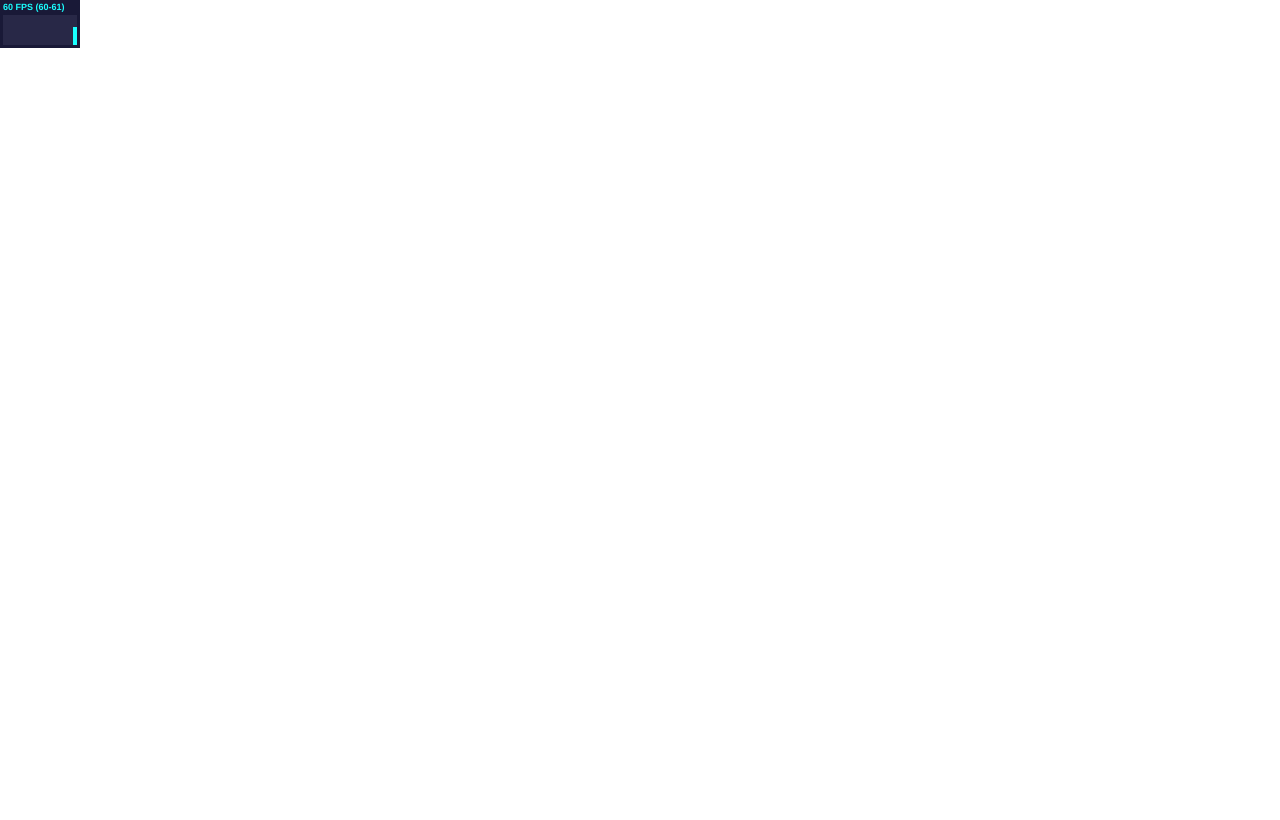
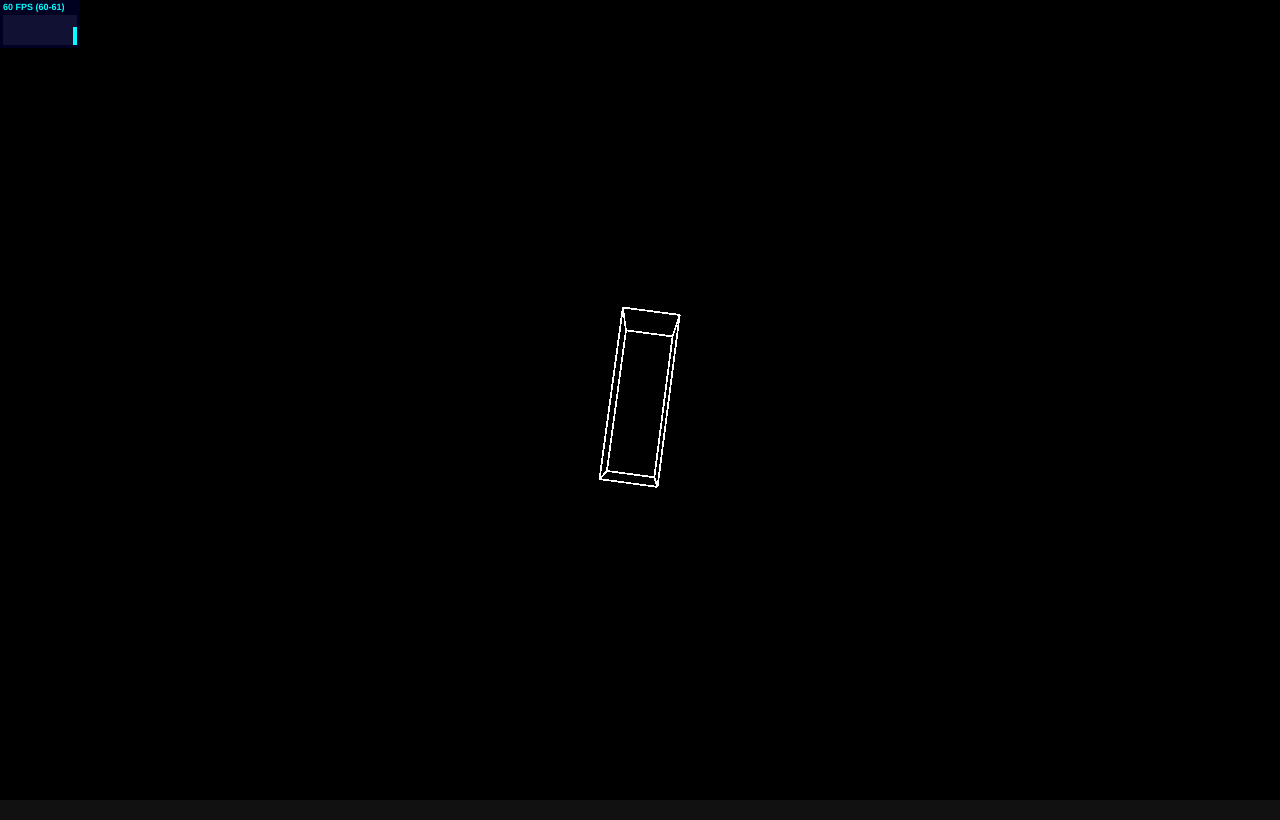
Before and after one commit to mybuddymichael/webgl, a plain HTML site: page index.html in a window 1280 px wide. Drawn offline with Linux system fonts and the light colour scheme.

Commit message:
Add style

```diff
--- a/index.html
+++ b/index.html
@@ -3,7 +3,7 @@
 <head>
   <meta charset='utf-8' />
   <title>WebGL test</title>
-  <!-- <link href='style/style.css' rel='stylesheet' type='text/css' /> -->
+  <link href='style/style.css' rel='stylesheet' type='text/css' />
   <script src='vendor/zepto.js'></script>
   <script src='vendor/three.js'></script>
   <script src='vendor/stats.js'></script>
--- a/style/style.scss
+++ b/style/style.scss
@@ -3,16 +3,3 @@
 body, canvas {
   background-color: #111111;
 }
-
-canvas {
-  image-rendering: -webkit-optimize-contrast;
-  image-rendering: -moz-crisp-edges;
-  image-rendering: -o-crisp-edges;
-  -ms-interpolation-mode: nearest-neighbor;
-}
-
-.cursor-grabbing {
-  cursor: -webkit-grabbing;
-  cursor: -moz-grabbing;
-  cursor: grabbing;
-}
```
Also changed, not shown: style/style.css (added).
